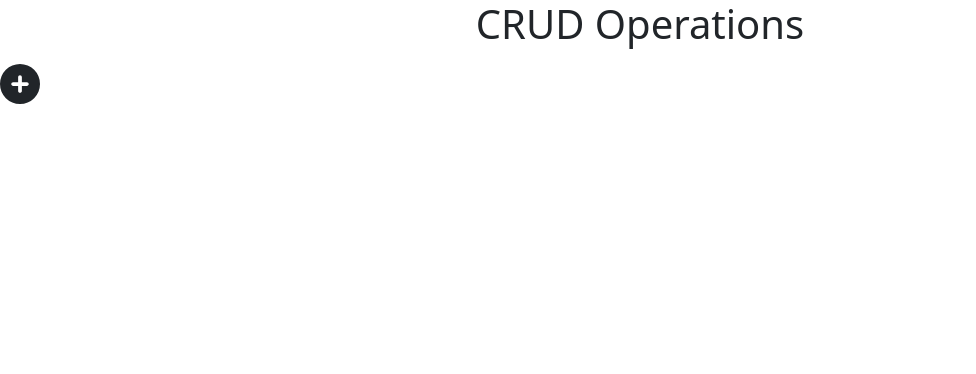
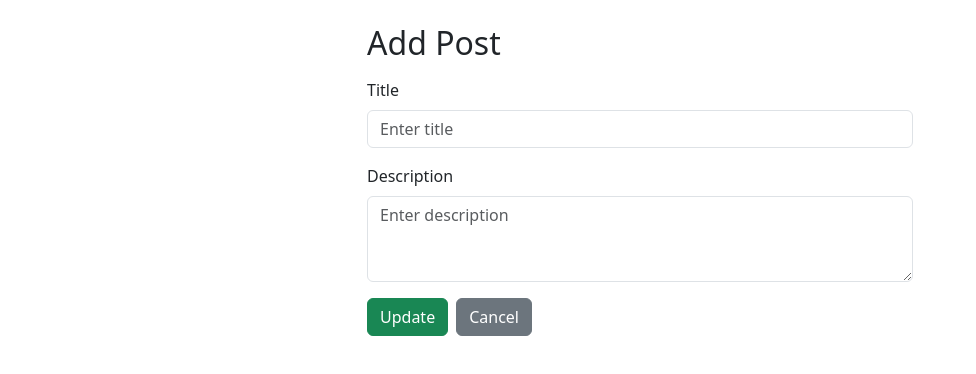
Before and after one commit to Judealanraj/MERN-learn, a React (Create React App) app in the folder frontend/: page / in a window 1280 px wide. Shown: the top 374 px of the page, without its empty margins (0-976 px from the left). Built offline with nearby package versions, Linux system fonts and the light colour scheme.

Commit message:
frontend components work starts

```diff
--- a/frontend/src/App.js
+++ b/frontend/src/App.js
@@ -2,17 +2,15 @@ import Row from "react-bootstrap/Row"
 import Col from "react-bootstrap/Col"
 import { FaCirclePlus } from "react-icons/fa6";
 
+import AddPost from "./components/addPost.js";
+import LoadingSpinner from "./components/loadingSpinner.js";
+import UpdatePost from "./components/updatePost.js";
+import PostList from "./components/postList.js";
+import NotFount from "./components/notFount.js";
 
 function App() {
-  return (
-  <>
-  <Row>
-    <Col>
-    <h1 className="display-6 text-center">CRUD Operations</h1>
-    <h1><FaCirclePlus></FaCirclePlus></h1>
-    </Col>
-  </Row>
-  </>
-)};
+  //return addPost();
+  return < UpdatePost />
+};
 
 export default App;
--- /dev/null
+++ b/frontend/src/components/addPost.js
@@ -0,0 +1,73 @@
+import React, { useState } from 'react';
+import Container from 'react-bootstrap/Container';
+import Row from 'react-bootstrap/Row';
+import Col from 'react-bootstrap/Col';
+import Form from 'react-bootstrap/Form';
+import Button from 'react-bootstrap/Button';
+import Spinner from 'react-bootstrap/Spinner';
+
+function AddPost() {
+  const [title, setTitle] = useState('');
+  const [description, setDescription] = useState('');
+  const [loading, setLoading] = useState(false);
+
+  const handleSubmit = (event) => {
+    event.preventDefault();
+    setLoading(true);
+
+    // Simulate form submission
+    setTimeout(() => {
+      console.log({ title, description });
+      setLoading(false);
+      setTitle('');
+      setDescription('');
+      alert('Post submitted successfully!');
+    }, 1500);
+  };
+
+  const handleCancel = () => {
+    setTitle('');
+    setDescription('');
+  };
+
+  return (
+    <Container>
+      <Row className="justify-content-md-center mt-4">
+        <Col md={6}>
+          <h2 className="mb-3">Add Post</h2>
+          <Form onSubmit={handleSubmit}>
+            <Form.Group controlId="formTitle" className="mb-3">
+              <Form.Label>Title</Form.Label>
+              <Form.Control
+                type="text"
+                placeholder="Enter title"
+                value={title}
+                onChange={(e) => setTitle(e.target.value)}
+                required
+              />
+            </Form.Group>
+
+            <Form.Group controlId="formDescription" className="mb-3">
+              <Form.Label>Description</Form.Label>
+              <Form.Control
+                as="textarea"
+                rows={3}
+                placeholder="Enter description"
+                value={description}
+                onChange={(e) => setDescription(e.target.value)}
+                required
+              />
+            </Form.Group>
+
+            <Button variant="primary" type="submit" disabled={loading} className="me-2">
+              {loading ? <Spinner as="span" animation="border" size="sm" /> : 'Submit'}
+            </Button>
+            <Button variant="secondary" type="button" onClick={handleCancel}>Cancel</Button>
+          </Form>
+        </Col>
+      </Row>
+    </Container>
+  );
+}
+
+export default AddPost;
--- /dev/null
+++ b/frontend/src/components/loadingSpinner.js
@@ -0,0 +1,11 @@
+import React from 'react'
+
+function LoadingSpinner() {
+  return (
+    <div>
+      loadingSpinner
+    </div>
+  )
+}
+
+export default LoadingSpinner
--- /dev/null
+++ b/frontend/src/components/notFount.js
@@ -0,0 +1,11 @@
+import React from 'react'
+
+function NotFount() {
+  return (
+    <div>
+      NotFound
+    </div>
+  )
+}
+
+export default NotFount
--- /dev/null
+++ b/frontend/src/components/postList.js
@@ -0,0 +1,11 @@
+import React from 'react'
+
+function PostList() {
+  return (
+    <div>
+      PostLists
+    </div>
+  )
+}
+
+export default PostList
--- /dev/null
+++ b/frontend/src/components/updatePost.js
@@ -0,0 +1,73 @@
+import React, { useState } from 'react';
+import Container from 'react-bootstrap/Container';
+import Row from 'react-bootstrap/Row';
+import Col from 'react-bootstrap/Col';
+import Form from 'react-bootstrap/Form';
+import Button from 'react-bootstrap/Button';
+import Spinner from 'react-bootstrap/Spinner';
+
+function UpdatePost() {
+  const [title, setTitle] = useState('');
+  const [description, setDescription] = useState('');
+  const [loading, setLoading] = useState(false);
+
+  const handleSubmit = (event) => {
+    event.preventDefault();
+    setLoading(true);
+
+    // Simulate form submission
+    setTimeout(() => {
+      console.log({ title, description });
+      setLoading(false);
+      setTitle('');
+      setDescription('');
+      alert('Post submitted successfully!');
+    }, 1500);
+  };
+
+  const handleCancel = () => {
+    setTitle('');
+    setDescription('');
+  };
+
+  return (
+    <Container>
+      <Row className="justify-content-md-center mt-4">
+        <Col md={6}>
+          <h2 className="mb-3">Add Post</h2>
+          <Form onSubmit={handleSubmit}>
+            <Form.Group controlId="formTitle" className="mb-3">
+              <Form.Label>Title</Form.Label>
+              <Form.Control
+                type="text"
+                placeholder="Enter title"
+                value={title}
+                onChange={(e) => setTitle(e.target.value)}
+                required
+              />
+            </Form.Group>
+
+            <Form.Group controlId="formDescription" className="mb-3">
+              <Form.Label>Description</Form.Label>
+              <Form.Control
+                as="textarea"
+                rows={3}
+                placeholder="Enter description"
+                value={description}
+                onChange={(e) => setDescription(e.target.value)}
+                required
+              />
+            </Form.Group>
+
+            <Button variant="success" type="submit" disabled={loading} className="me-2">
+              {loading ? <Spinner as="span" animation="border" size="sm" /> : 'Update'}
+            </Button>
+            <Button variant="secondary" type="button" onClick={handleCancel}>Cancel</Button>
+          </Form>
+        </Col>
+      </Row>
+    </Container>
+  );
+}
+
+export default UpdatePost;
```
